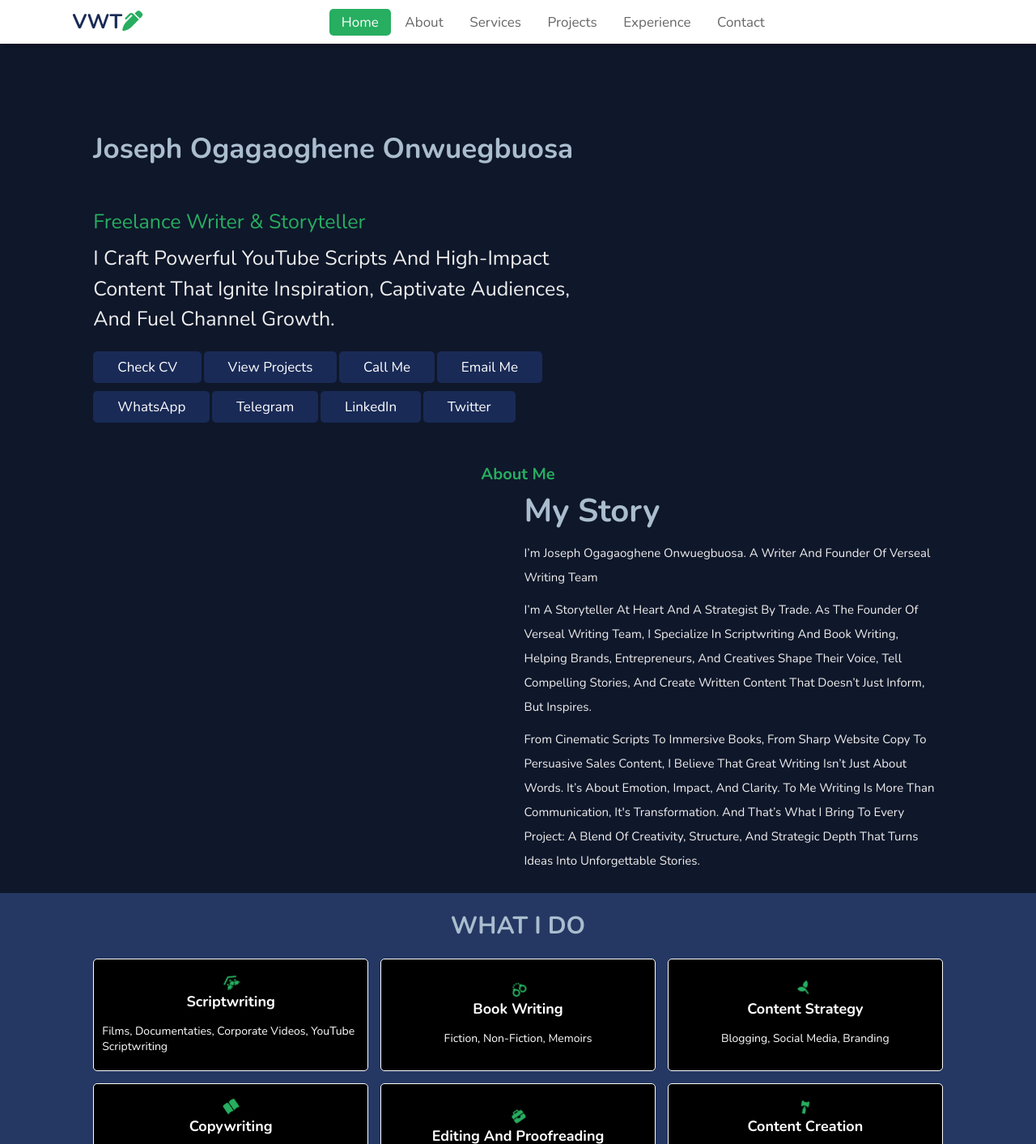
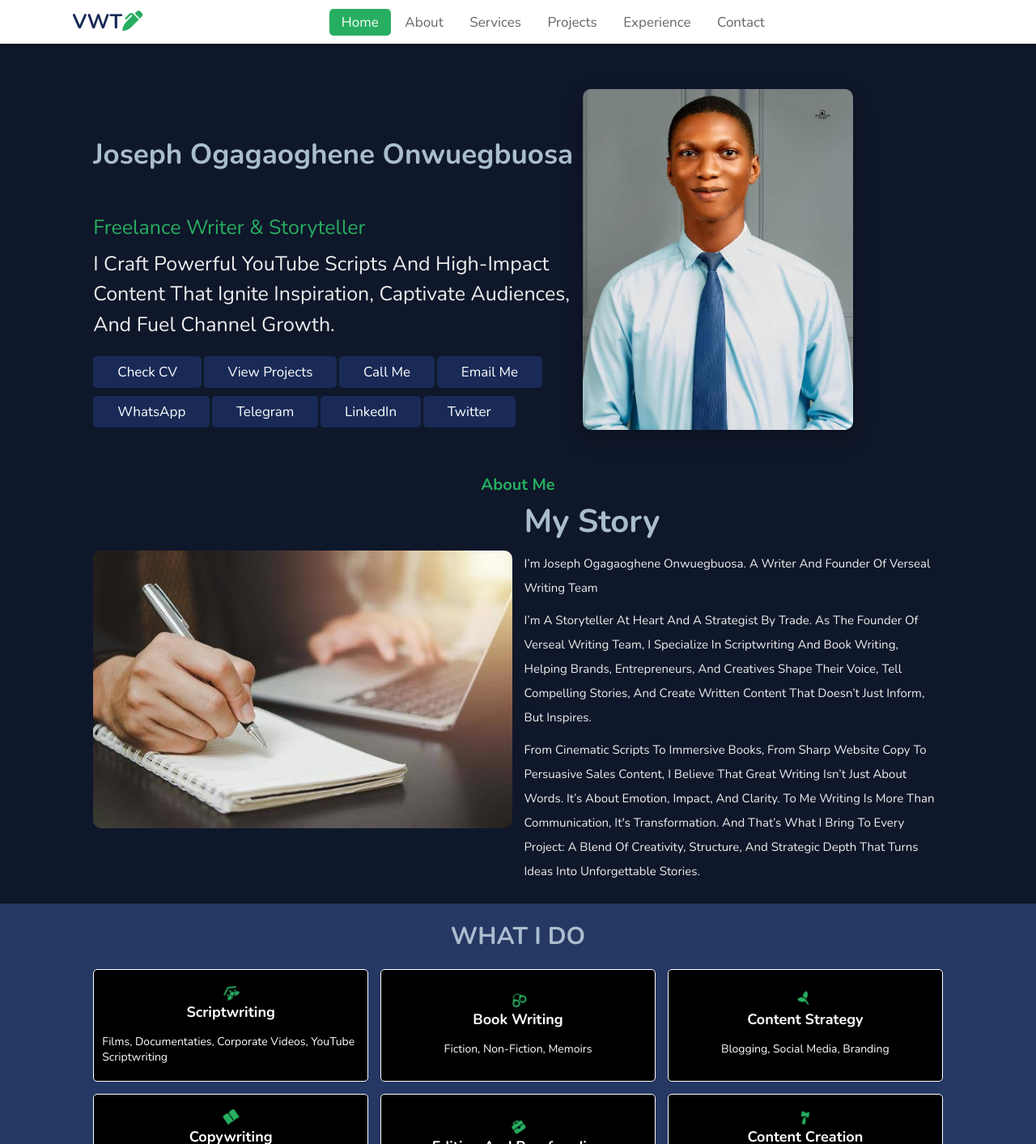
Before and after one commit to mikeCodeCraft/Writing_portfolio, a plain HTML site: page index.html in a window 1280 px wide. Shown: the top 1413 px of the page at 81% size. Drawn offline with nearby package versions, Linux system fonts and the light colour scheme.

Commit message:
I made some changes in my index.html

```diff
--- a/index.html
+++ b/index.html
@@ -58,7 +58,7 @@
         </div>
 
         <div class="image">
-          <img src="/images/jo.jpg" alt="">
+          <img src="jo.jpg" alt="">
         </div>
       </div>
     </div>
@@ -70,7 +70,7 @@
     <div class="swiper-wrapper wrapper">
        <div class="swiper-slide slide">
          <div class="image">
-            <img src="/images/jo.jpg" alt="">
+            <img src="images/jo.jpg" alt="">
             <div class="mobile_content">
                <h3>Joseph Ogagaoghene Onwuegbuosa</h3>
                <span>Freelance Writer & Storyteller</span>
@@ -106,7 +106,7 @@
    <h3 class="sub-heading">about me</h3>
    <!-- <h1 class="heading">My Story</h1> -->
    <div class="row">
-      <div class="image"><img src="/images/about.jpg" alt=""></div>
+      <div class="image"><img src="about.jpg" alt=""></div>
       <div class="content">
          <h3>My Story</h3>
          <p>I’m Joseph Ogagaoghene Onwuegbuosa. A writer and founder of Verseal Writing Team</p>
```
